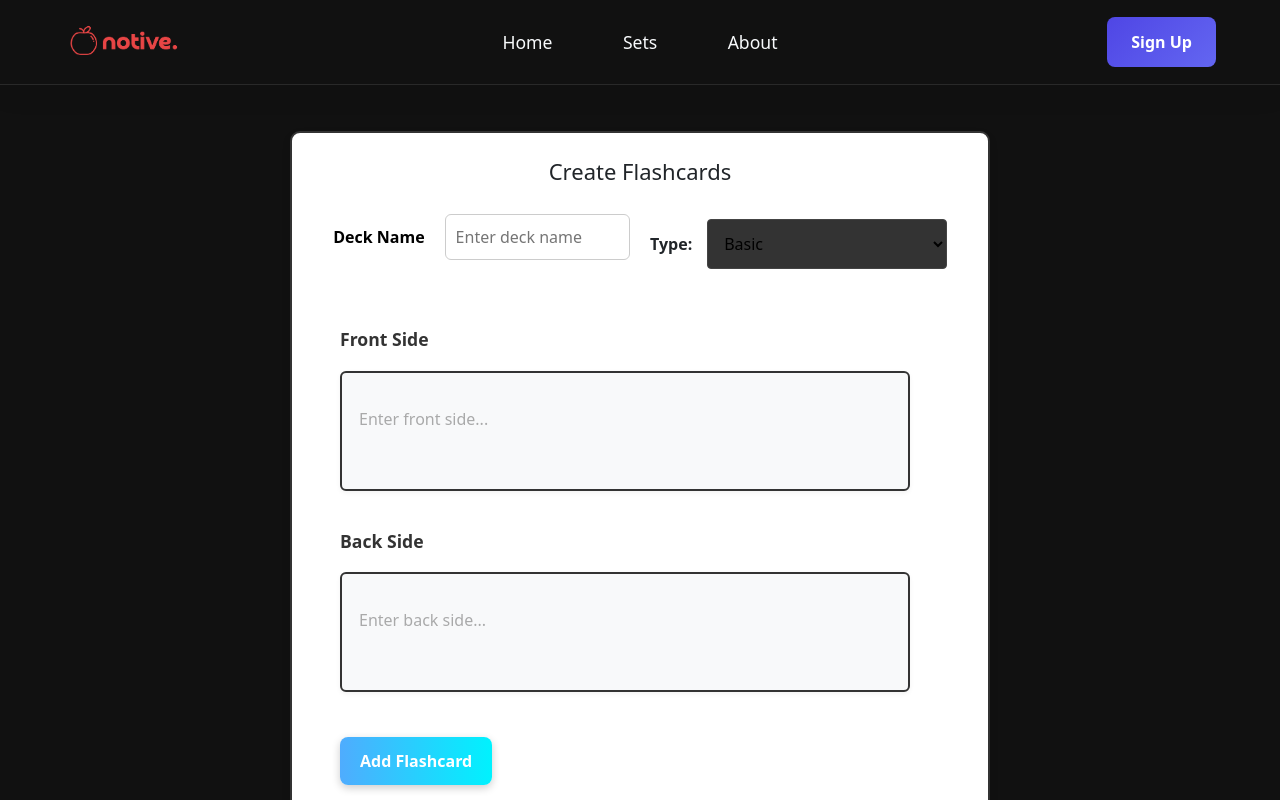
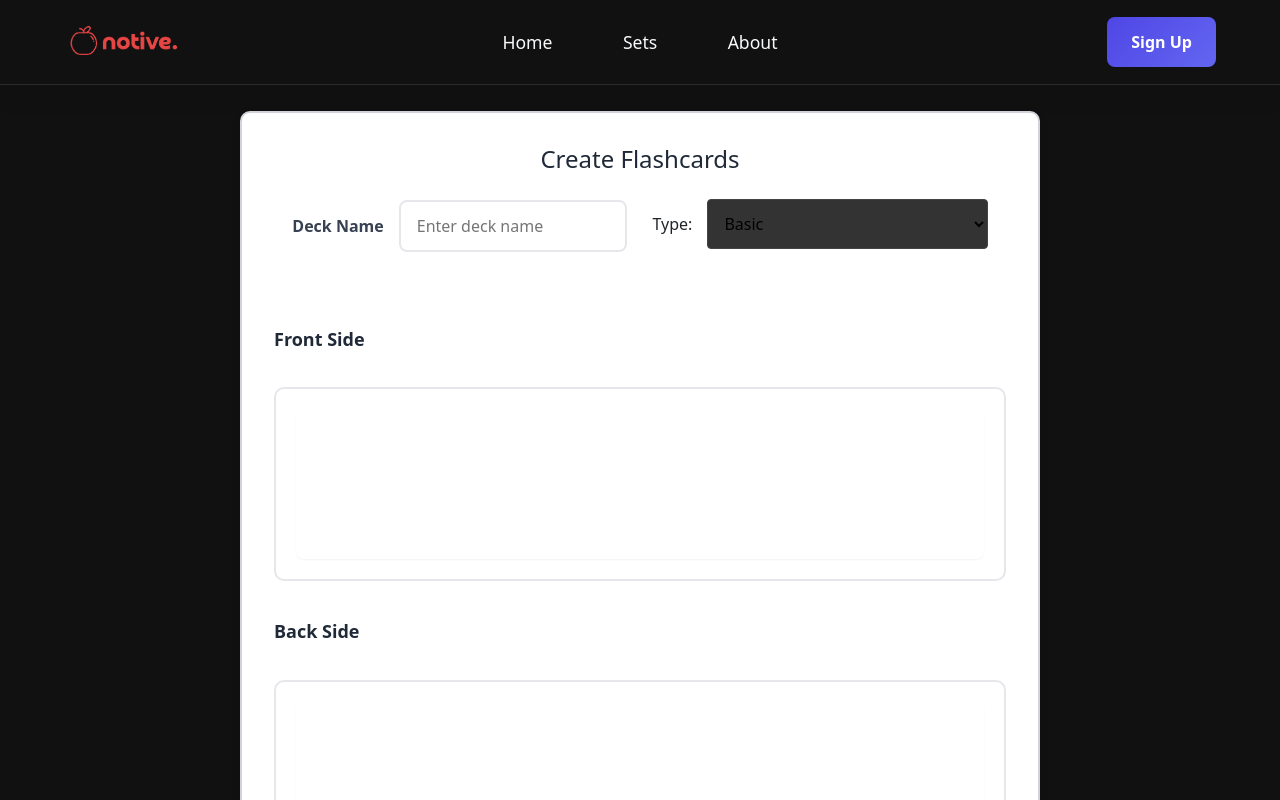
Before and after one commit to ChrisAlexz/notive, a React (Create React App) app: page /flashcards in a window 1280 px wide. Shown: the top 800 px of the page. Built offline with nearby package versions, Linux system fonts and the light colour scheme; a web font is replaced by a local one.

Commit message:
toolkit-update

```diff
--- a/package.json
+++ b/package.json
@@ -9,14 +9,19 @@
     "@fortawesome/free-solid-svg-icons": "^6.7.2",
     "@fortawesome/react-fontawesome": "^0.2.2",
     "@supabase/supabase-js": "^2.49.1",
+    "@tinymce/tinymce-react": "^6.0.0",
     "axios": "^1.7.9",
     "body-parser": "^1.20.3",
     "bootstrap": "^5.3.3",
     "cors": "^2.8.5",
     "cra-template": "1.2.0",
     "dotenv": "^16.4.7",
+    "draft-js": "^0.11.7",
+    "draftjs-to-html": "^0.9.1",
+    "html-to-draftjs": "^1.5.0",
     "react": "^19.0.0",
     "react-dom": "^19.0.0",
+    "react-draft-wysiwyg": "^1.15.0",
     "react-router-dom": "^7.1.3",
     "react-scripts": "5.0.1"
   },
--- a/src/components/FlashcardInput.jsx
+++ b/src/components/FlashcardInput.jsx
@@ -1,157 +1,132 @@
-import React, { useState, useRef, useEffect } from 'react';
+import React, { useRef, useState, useEffect } from 'react';
 import "../styles/FlashcardInput.css";
 import TextFormattingToolbar from './TextFormattingToolbar';
 
 export default function FlashcardInput({ addFlashcard, disabled, type }) {
-  const [front, setFront] = useState('');
-  const [back, setBack] = useState('');
-
-  // Refs to read cursor & selection in each textarea
   const frontRef = useRef(null);
   const backRef = useRef(null);
+  const frontSelectionRange = useRef(null);
+  const backSelectionRange = useRef(null);
+  const [activeEditor, setActiveEditor] = useState(null);
 
-  // Insert the actual flashcard
-  const handleAdd = () => {
-    // For cloze type, we only require the front to be filled
-    if (type === 'Cloze') {
-      if (!front.trim()) {
-        console.error("Cannot add cloze flashcard. Front is empty.");
-        return;
-      }
-      // Use back if provided, otherwise use front content for both
-      const backContent = back.trim() ? back : front;
-      addFlashcard(front, backContent);
-      setFront('');
-      setBack('');
-    } else {
-      // For basic cards, we need both front and back
-      if (!front.trim() || !back.trim()) {
-        console.error("Cannot add basic flashcard. Front or back is empty.");
-        return;
-      }
-      addFlashcard(front, back);
-      setFront('');
-      setBack('');
+  // Track selection changes for front editor
+  const handleFrontSelection = () => {
+    setActiveEditor(frontRef);
+    const selection = window.getSelection();
+    if (selection.rangeCount > 0) {
+      frontSelectionRange.current = selection.getRangeAt(0);
     }
   };
 
-  // Auto-resize the textarea to fit content
-  const autoResizeTextarea = (textarea) => {
-    if (!textarea) return;
-    textarea.style.height = 'auto';
-    textarea.style.height = `${textarea.scrollHeight}px`;
+  // Track selection changes for back editor
+  const handleBackSelection = () => {
+    setActiveEditor(backRef);
+    const selection = window.getSelection();
+    if (selection.rangeCount > 0) {
+      backSelectionRange.current = selection.getRangeAt(0);
+    }
   };
 
-  // For each text change
-  const handleFrontChange = (e) => {
-    setFront(e.target.value);
-    autoResizeTextarea(e.target);
-  };
-
-  const handleBackChange = (e) => {
-    setBack(e.target.value);
-    autoResizeTextarea(e.target);
-  };
-
-  // Handle formatting updates from toolbar
-  const handleFormatFront = (newText) => {
-    setFront(newText);
-    // We need to resize after setting new content
-    setTimeout(() => autoResizeTextarea(frontRef.current), 0);
-  };
-
-  const handleFormatBack = (newText) => {
-    setBack(newText);
-    // We need to resize after setting new content
-    setTimeout(() => autoResizeTextarea(backRef.current), 0);
-  };
-
-  // CLOZE button logic: replace user's highlighted text with "{{c1::selectedText}}"
+  // Handle Cloze button click
   const handleCloze = () => {
     if (!frontRef.current) return;
-    const textarea = frontRef.current;
-    const start = textarea.selectionStart;
-    const end = textarea.selectionEnd;
-    if (start === end) {
-      // no text selected
+    const selection = window.getSelection();
+    if (selection.rangeCount === 0) return;
+
+    const range = selection.getRangeAt(0);
+    const selectedText = range.toString();
+    if (!selectedText) {
       console.warn("No text selected for cloze deletion");
       return;
     }
-    // Get the selected text
-    const selectedText = front.slice(start, end);
-    // Build new string with cloze syntax (similar to Anki)
-    const before = front.slice(0, start);
-    const after = front.slice(end);
-    const newValue = before + `{{c1::${selectedText}}}` + after;
-    setFront(newValue);
 
-    // Reposition the cursor after the inserted cloze
-    setTimeout(() => {
-      textarea.focus();
-      const newPosition = start + 6 + selectedText.length + 2;
-      textarea.selectionStart = newPosition;
-      textarea.selectionEnd = newPosition;
-      autoResizeTextarea(textarea);
-    }, 0);
+    const span = document.createElement('span');
+    span.textContent = `{{c1::${selectedText}}}`;
+    range.deleteContents();
+    range.insertNode(span);
+
+    // Move cursor after the cloze
+    const newRange = document.createRange();
+    newRange.setStartAfter(span);
+    newRange.collapse(true);
+    selection.removeAllRanges();
+    selection.addRange(newRange);
+    frontRef.current.focus();
+  };
+
+  // Add flashcard with current content
+  const handleAdd = () => {
+    const front = frontRef.current?.innerHTML || '';
+    const back = backRef.current?.innerHTML || '';
+
+    if (type === 'Cloze') {
+      if (!front.trim()) return;
+      addFlashcard(front, back.trim() || front);
+    } else {
+      if (!front.trim() || !back.trim()) return;
+      addFlashcard(front, back);
+    }
+
+    // Clear content
+    if (frontRef.current) frontRef.current.innerHTML = '';
+    if (backRef.current) backRef.current.innerHTML = '';
   };
 
   return (
     <div className="flashcard-input">
       <h4>Front Side {type === 'Cloze' && <span>(Required)</span>}</h4>
 
-      {/* Front side formatting toolbar */}
       {!disabled && (
         <TextFormattingToolbar
-          textareaRef={frontRef}
-          onFormatText={handleFormatFront}
+          editorRef={frontRef}
+          selectionRangeRef={frontSelectionRange}
         />
       )}
 
       <div className="flashcard-box">
-        <textarea
+        <div
           ref={frontRef}
+          className="flashcard-box-content"
+          contentEditable={!disabled}
+          onFocus={handleFrontSelection}
+          onMouseUp={handleFrontSelection}
+          onKeyUp={handleFrontSelection}
           placeholder={type === 'Cloze'
             ? "Enter text with content to be hidden..."
             : "Enter front side..."}
-          disabled={disabled}
-          value={front}
-          onChange={handleFrontChange}
-          style={{ overflow: 'hidden', resize: 'none', color: 'black' }}
         />
       </div>
 
-      {/* Show back side for all cards, but mark it as optional for Cloze */}
-      <h4>Back Side {type === 'Cloze' && <span style={{ fontWeight: 'normal', fontSize: '0.8em' }}>(Optional for Cloze)</span>}</h4>
+      <h4>Back Side {type === 'Cloze' && <span>(Optional)</span>}</h4>
 
-      {/* Back side formatting toolbar */}
       {!disabled && (
         <TextFormattingToolbar
-          textareaRef={backRef}
-          onFormatText={handleFormatBack}
+          editorRef={backRef}
+          selectionRangeRef={backSelectionRange}
         />
       )}
 
       <div className="flashcard-box">
-        <textarea
+        <div
           ref={backRef}
+          className="flashcard-box-content"
+          contentEditable={!disabled}
+          onFocus={handleBackSelection}
+          onMouseUp={handleBackSelection}
+          onKeyUp={handleBackSelection}
           placeholder={type === 'Cloze'
             ? "Enter additional info (optional)..."
             : "Enter back side..."}
-          disabled={disabled}
-          value={back}
-          onChange={handleBackChange}
-          style={{ overflow: 'hidden', resize: 'none', color: 'black' }}
         />
       </div>
 
-      {/* Show the cloze button only if deck type === 'Cloze' */}
       {type === 'Cloze' && (
         <div style={{ marginBottom: '10px' }}>
           <button onClick={handleCloze} disabled={disabled}>
             [c] Cloze
           </button>
           <small style={{ marginLeft: '10px', color: '#666' }}>
-            Select text and click [c] to make content hidden
+            Select text and click [c] to cloze
           </small>
         </div>
       )}
@@ -159,14 +134,10 @@ export default function FlashcardInput({ addFlashcard, disabled, type }) {
       <button
         className="add-flashcard-btn"
         onClick={handleAdd}
-        disabled={disabled || (type !== 'Cloze' && (!front.trim() || !back.trim())) || (type === 'Cloze' && !front.trim())}
+        disabled={disabled || (type !== 'Cloze' && (!frontRef.current?.innerHTML?.trim() || !backRef.current?.innerHTML?.trim())) || (type === 'Cloze' && !frontRef.current?.innerHTML?.trim())}
       >
         Add Flashcard
       </button>
-
-      {disabled && (
-        <p style={{ color: "red" }}>Please enter a Deck Name first</p>
-      )}
     </div>
   );
 }
--- a/src/styles/Flashcard.css
+++ b/src/styles/Flashcard.css
@@ -1,169 +1,95 @@
-/* 🏠 Flashcard.css (Wider & Centered) */
+/* 🏠 Main Container */
 .flashcard-page .flashcard-container {
-  width: 700px;
-  padding: 25px;
-
+  width: 800px; /* Increased from 700px */
+  padding: 32px;
   background: white;
   border-radius: 10px;
-  border: 2px solid #333;  /* Visible border */
+  border: 2px solid #d1d5db; /* Softer border */
   box-shadow: 0px 4px 8px rgba(0, 0, 0, 0.1);
-  /* position: absolute; */
   display: flex;
   flex-direction: column;
   align-items: center;
-  margin: 120px auto 0 auto;
+  margin: 100px auto 0 auto;
+  transition: all 0.3s ease;
 }
 
-/* 🔠 Header */
+/* 🔠 Header Styles */
 .flashcard-page .flashcard-header h2 {
-  font-size: 22px;
-  margin-bottom: 15px;
+  font-size: 24px;
+  margin-bottom: 25px;
+  color: #1f2937;
 }
 
-/* 📝 Title Input */
-.flashcard-page .flashcard-title input {
+/* 📝 Title Input Section */
+.flashcard-page .flashcard-title-container {
   width: 95%;
-  padding: 12px;
-  font-size: 18px;
-  border-radius: 6px;
-  border: 1px solid #ccc;
-  margin-bottom: 15px;
-  text-align: center;
+  display: flex;
+  align-items: center;
+  gap: 15px;
+  margin-bottom: 20px;
 }
 
-/* 🔄 Type Selection with Label */
+.flashcard-page .flashcard-title-label {
+  font-size: 16px;
+  font-weight: 600;
+  color: #374151;
+  min-width: 80px;
+}
+
+.flashcard-page .flashcard-title-container input {
+  flex: 1;
+  padding: 12px 16px;
+  font-size: 16px;
+  border: 2px solid #e5e7eb;
+  border-radius: 8px;
+  background: #fff;
+  transition: all 0.3s ease;
+}
+
+/* 🔄 Type Selection */
 .flashcard-page .flashcard-type-container {
   width: 95%;
   display: flex;
   align-items: center;
-  justify-content: center;
-  margin-bottom: 20px;
-  padding-top:20px;
-  gap: 10px;
-}
-.flashcard-page .flashcard-type-label {
-  font-size: 16px;
-  font-weight: bold;
-  white-space: nowrap; /* Prevents line breaks */
-  margin-right: 5px; /* Ensures proper spacing */
-}
-.flashcard-page .flashcard-type select {
-  flex-grow: 1; /* Makes the dropdown fill the remaining space */
-  max-width: 200px; /* Prevents it from stretching too much */
-  padding: 10px;
-  font-size: 16px;
-  border-radius: 6px;
-  border: 1px solid #ccc;
-  background: white;
-}
-.flashcard-page .flashcard-type-container {
-  width: 95%;
-  display: flex;
-  align-items: center;
-  gap: 10px; /* Space between label and dropdown */
-  margin-bottom: 20px;
-}
-/* 📌 Flashcard Box (Larger Input Fields) */
-.flashcard-page .flashcard-box {
-  width: 95%;
-  background: #f8f9fa;
-  border-radius: 6px;
-  padding: 15px;
-  font-size: 16px;
-  color: #333;
-  border: 2px solid #333;
-  min-height: 120px; /* Increased size */
-  display: flex;
-  align-items: center;
-  justify-content: center;
-  text-align: center;
-  margin-bottom: 20px;
+  gap: 15px;
+  margin-bottom: 25px;
 }
 
-/* ✏️ Input Fields (Larger) */
-.flashcard-page .flashcard-input input {
-  width: 500px;
-  padding: 16px; /* Bigger padding */
-  font-size: 20px; /* Bigger text */
+.flashcard-page .flashcard-type select {
+  padding: 10px 14px;
+  font-size: 15px;
+  border: 2px solid #e5e7eb;
   border-radius: 8px;
-  border: none;
-  background: transparent;
-  text-align: center;
-  outline: none;
+  background: #fff;
+  transition: all 0.3s ease;
 }
-
-/* Old global button styling—comment out or remove if it's no longer needed */
-/*
-button {
-  background-color: #297ef5;
-  color: white;
-  border: 2px solid #297ef5;
-  padding: 12px;
-  font-size: 16px;
-  border-radius: 6px;
-  cursor: pointer;
-  transition: all 0.3s ease;
-  width: 95%;
-  margin-top: 15px;
-}
-button:hover {
-  background-color: white;
-  color: #297ef5;
-}
-*/
 
 /* ✅ Success Popup */
 .flashcard-page .success-popup {
   position: fixed;
-  top: 20px;
-  right: 20px;
+  top: 25px;
+  right: 25px;
   background: #4CAF50;
   color: white;
-  padding: 10px;
-  border-radius: 6px;
-  font-size: 16px;
-  animation: fadeInOut 1s ease-in-out;
-  border: 2px solid white;
+  padding: 12px 20px;
+  border-radius: 8px;
+  font-size: 15px;
+  box-shadow: 0 4px 12px rgba(0, 0, 0, 0.15);
+  z-index: 1000;
 }
+
 @keyframes fadeInOut {
   0% { opacity: 0; transform: translateY(-10px); }
-  50% { opacity: 1; transform: translateY(0px); }
+  50% { opacity: 1; transform: translateY(0); }
   100% { opacity: 0; transform: translateY(-10px); }
 }
-.flashcard-page .flashcard-title-container {
+
+/* 🧩 Header Row Layout */
+.flashcard-page .flashcard-header-row {
   width: 95%;
   display: flex;
   align-items: center;
-  gap: 10px; /* Space between label and input */
-  margin-bottom: 15px;
+  justify-content: space-between;
+  gap: 25px;
+  margin-bottom: 30px;
 }
-.flashcard-page .flashcard-title-label {
-  font-size: 16px;
-  font-weight: bold;
-  white-space: nowrap; /* Prevents line breaks */
-  color:black;
-}
-
-.flashcard-page .flashcard-title-container input {
-  padding: 10px;
-  font-size: 16px;
-  border-radius: 6px;
-  margin-left: 10px;
-  border: 1px solid #ccc;
-  background: white;
-  color:black;
-}
-.flashcard-page .flashcard-title-container, .flashcard-type-container {
-  margin-left: 0;       /* reset this */
-  margin-top: 0;        /* reset if you want them aligned neatly */
-  display: flex;        /* or block/flex, up to you */
-  justify-content: flex-start;
-}
-.flashcard-page .flashcard-header-row {
-  width: 95%;
-  display: flex;
-  align-items: center;     /* vertically center them */
-  justify-content: center; /* center them horizontally, or use space-between if you want them spread out */
-  gap: 20px;               /* space between Title and Type */
-  margin-bottom: 20px;     /* some spacing below */
-}
--- a/src/styles/FlashcardInput.css
+++ b/src/styles/FlashcardInput.css
@@ -1,100 +1,92 @@
-/* FlashcardInput.css */
-
-/* Main container for the form */
+/* 🎛️ Input Container */
 .flashcard-input {
+  width: 100%;
+  max-width: 800px;
+  margin: 25px auto;
   display: flex;
   flex-direction: column;
-    gap: 20px;
-    width: 100%;
-    max-width: 600px;           /* Restricts width on large screens */
-    margin: 20px auto;          /* Centers horizontally, adds top/bottom spacing */
+  gap: 25px;
 }
 
-  /* Headings for “Front Side” & “Back Side” */
+/* 📦 Input Box Container */
+.flashcard-input .flashcard-box {
+  width: 100%;
+  background: #fff;
+  border: 2px solid #e5e7eb;
+  border-radius: 10px;
+  padding: 20px;
+  transition: all 0.3s ease;
+  margin-bottom: 15px;
+}
+
+/* ✍️ Content Editable Area */
+.flashcard-input .flashcard-box-content {
+  min-height: 150px;
+  padding: 18px;
+  font-size: 16px;
+  line-height: 1.6;
+  color: #1f2937;
+  border: none;
+  border-radius: 8px;
+  background: #fff;
+  transition: all 0.3s ease;
+  box-shadow: 0 1px 2px rgba(0, 0, 0, 0.05);
+}
+
+/* 🔍 Focus States */
+.flashcard-input .flashcard-box:focus-within,
+.flashcard-input .flashcard-box-content:focus {
+  border-color: #3b82f6;
+  box-shadow: 0 0 0 3px rgba(59, 130, 246, 0.1);
+  outline: none;
+}
+
+/* 🖱️ Hover States */
+.flashcard-input .flashcard-box:hover {
+  border-color: #9ca3af;
+}
+
+/* 📛 Input Headings */
 .flashcard-input h4 {
-    margin: 0;
-    font-size: 1.1rem;
-    color: #333;
+  font-size: 18px;
+  color: #1f2937;
+  margin-bottom: 12px;
   font-weight: 600;
 }
 
-  /* Wrapper around each input box */
-  .flashcard-box {
-    background: #f8f9fa;
-    border: 2px solid #d3d3d3;
-    border-radius: 8px;
-    padding: 15px;
-    box-shadow: 0 2px 5px rgba(0,0,0,0.05);
-  }
-
-  /* Text fields inside each box */
-  .flashcard-box input {
-    width: 100%;
-    font-size: 1rem;
-    background: transparent;
-    border: none;
-    outline: none;
-    color: #333;
-  }
-
-  /* Dim disabled fields to show they can’t be edited */
-  .flashcard-box input:disabled {
-    opacity: 0.6;
-    cursor: not-allowed;
-  }
-
-  /* The “Add Flashcard” button */
-  .add-flashcard-btn {
-    display: inline-block;
+/* 🎨 Add Flashcard Button */
+.flashcard-input .add-flashcard-btn {
   background: linear-gradient(90deg, #4facfe 0%, #00f2fe 100%);
-    color: #ffffff;
-    padding: 12px 20px;
+  color: white;
+  padding: 14px 28px;
   border: none;
   border-radius: 8px;
   font-size: 16px;
   font-weight: 600;
   cursor: pointer;
   transition: all 0.3s ease;
-    align-self: flex-start;      /* Keep it left-aligned, or use center if you prefer */
-    box-shadow: 0 3px 8px rgba(0,0,0,0.2);
-    margin-top: 5px;
+  align-self: flex-start;
+  box-shadow: 0 3px 8px rgba(0,0,0,0.1);
 }
 
-  /* Hover effect: subtle “lift” */
-  .add-flashcard-btn:hover {
-    box-shadow: 0 5px 12px rgba(0,0,0,0.25);
+.flashcard-input .add-flashcard-btn:hover {
   transform: translateY(-2px);
+  box-shadow: 0 5px 15px rgba(0,0,0,0.2);
 }
 
-  /* Optional: style the red warning text if disabled */
-  .flashcard-input p {
-    color: red;
-    margin: 0;
-    font-size: 0.9rem;
+/* 🕶️ Disabled States */
+.flashcard-input .flashcard-box:disabled,
+.flashcard-input .flashcard-box-content:disabled {
+  opacity: 0.6;
+  cursor: not-allowed;
+  background: #f3f4f6;
+}
+
+/* 📍 Cloze Styling */
+.flashcard-input .cloze-revealed {
+  background-color: #fef9c3;
+  color: #854d0e;
+  padding: 2px 6px;
+  border-radius: 4px;
   font-weight: 500;
 }
-  .flashcard-box textarea {
-    width: 100%;                /* Use full width of the box */
-    min-height: 40px;           /* A comfortable starting height */
-    font-size: 1rem;
-    border: none;
-    outline: none;
-    background: transparent;
-    color: #333;                /* Visible text color */
-    resize: none;               /* Hides the manual drag-resize corner */
-    line-height: 1.4;
-    /* You can add padding if you want: padding: 8px; */
-  }
-
-  /* Dim the textarea if disabled */
-  .flashcard-box textarea:disabled {
-    opacity: 0.6;
-    cursor: not-allowed;
-  }
-  .cloze-revealed {
-    background-color: #ffff99;
-    color: #333;
-    padding: 0 3px;
-    border-radius: 3px;
-    font-weight: bold;
-  }
```
Also changed, not shown: 1 other file (tests, documents, lock files or other folders). Lines whose indentation alone changed are shown as unchanged.
